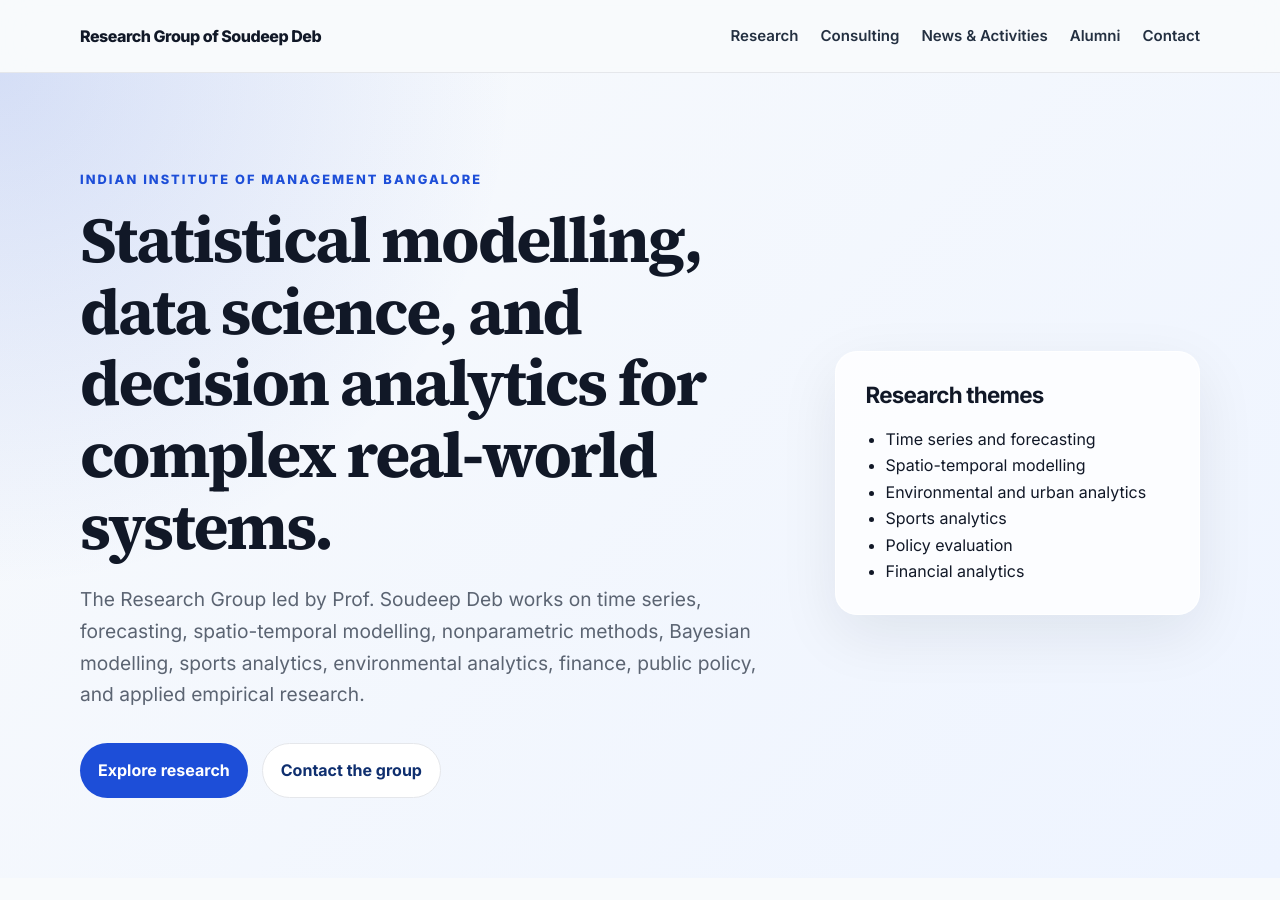
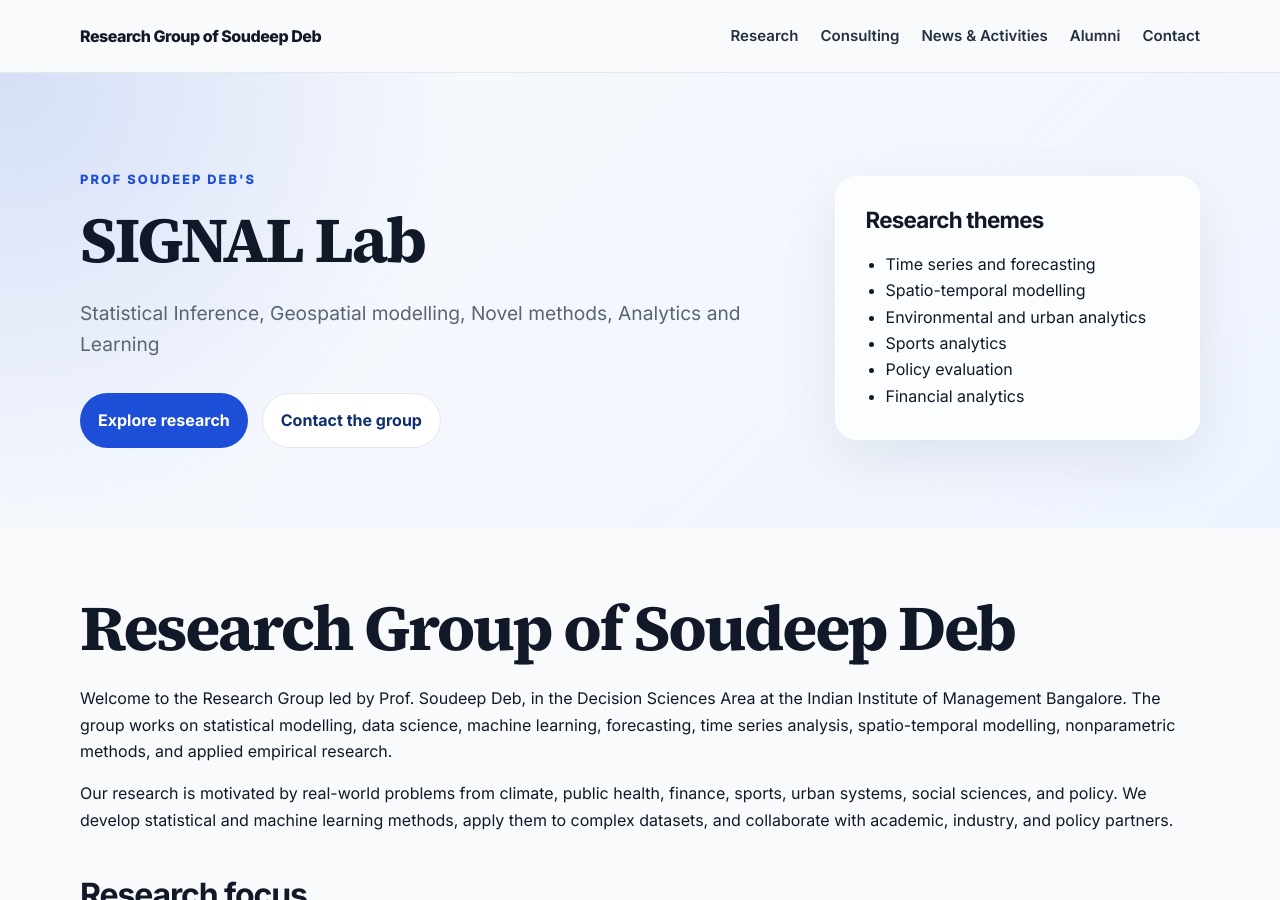
Before and after one commit to soudeepd/soudeeps-research-group, a Jekyll site: the page built from docs/index.md, in a window 1280 px wide and 900 px high. Built offline with Jekyll 4.4.1, drawn with Linux system fonts in a browser that asks for light colours.

Commit message:
Revise hero section with new group name and focus
Updated the hero section to reflect new leadership and focus areas.

```diff
--- a/docs/_layouts/home.html
+++ b/docs/_layouts/home.html
@@ -5,12 +5,10 @@ layout: default
 <section class="hero">
   <div class="container hero-grid">
     <div>
-      <p class="eyebrow">Indian Institute of Management Bangalore</p>
-      <h1>Statistical modelling, data science, and decision analytics for complex real-world systems.</h1>
+      <p class="eyebrow">Prof Soudeep Deb's</p>
+      <h1>SIGNAL Lab</h1>
       <p class="hero-text">
-        The Research Group led by Prof. Soudeep Deb works on time series, forecasting, spatio-temporal modelling,
-        nonparametric methods, Bayesian modelling, sports analytics, environmental analytics, finance,
-        public policy, and applied empirical research.
+        Statistical Inference, Geospatial modelling, Novel methods, Analytics and Learning
       </p>
       <div class="hero-actions">
         <a class="button primary" href="{{ site.baseurl }}/research/">Explore research</a>
```
